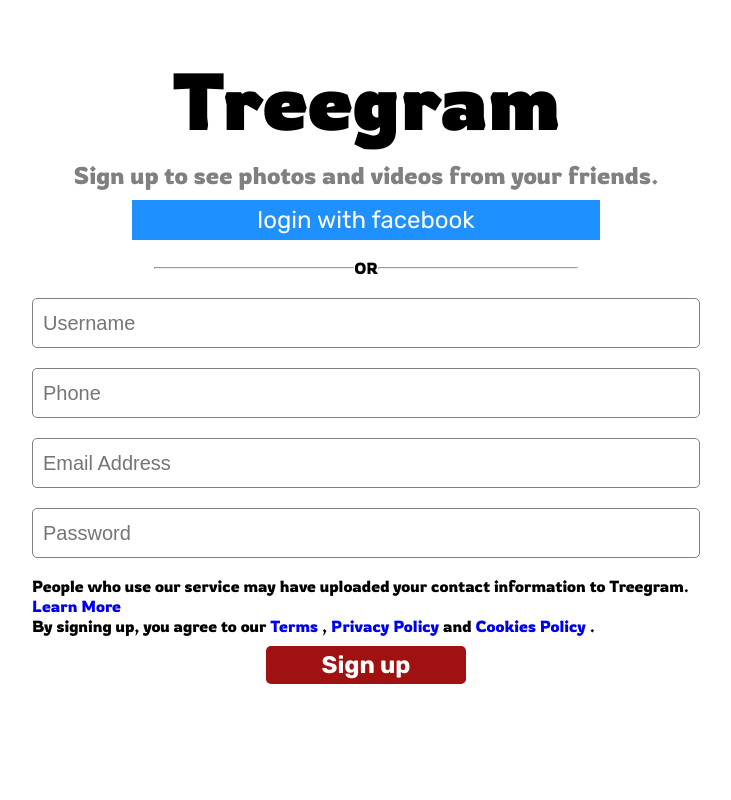
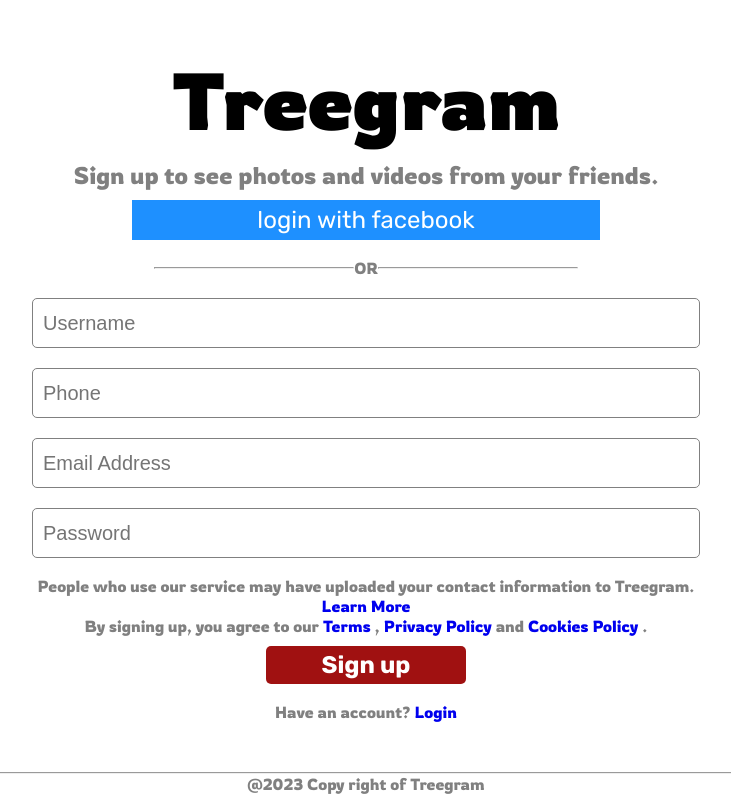
Before and after one commit to ashishagrawal22072000/treegramFrontend, a React (Create React App) app: page /signup in a window 1280 px wide. Shown: the whole page, without its empty margins (274-1005 px from the left). Built offline with nearby package versions, Linux system fonts and the light colour scheme.

Commit message:
signup page footer integrated

```diff
--- /dev/null
+++ b/src/core/footer/Footer.js
@@ -0,0 +1,16 @@
+import React from "react";
+
+const Footer = () => {
+  return (
+    <>
+      <footer>
+        <div className="">
+          <hr />
+          <p>@{new Date().getFullYear()} Copy right of Treegram</p>
+        </div>
+      </footer>
+    </>
+  );
+};
+
+export default Footer;
--- a/src/index.css
+++ b/src/index.css
@@ -38,6 +38,8 @@
 }
 p{
   font-family: 'Rowdies', cursive;
+  color: gray;
+  font-weight: 400;
 }
 button{
   font-family: 'Rubik', sans-serif;
--- a/src/page/signup/Signup.css
+++ b/src/page/signup/Signup.css
@@ -24,7 +24,9 @@
 .field{
     width: 100%;
 }
-
+p{
+    text-align: center;
+}
 .input-field{
     height: 50px;
     margin-top: 20px;
--- a/src/page/signup/Signup.js
+++ b/src/page/signup/Signup.js
@@ -3,6 +3,7 @@
 import { signUpValidation } from "../../validator/Validation";
 import "./Signup.css";
 import { NavLink } from "react-router-dom";
+import Footer from "../../core/footer/Footer";
 const Signup = () => {
   return (
     <>
@@ -98,9 +99,14 @@
                 </Form>
               )}
             </Formik>
+            <br />
+            <p>
+              Have an account? <NavLink to="/login">Login</NavLink>
+            </p>
           </div>
         </div>
       </section>
+      <Footer />
     </>
   );
 };
```
Also changed, not shown: src/core/footer/Footer.css (added).
